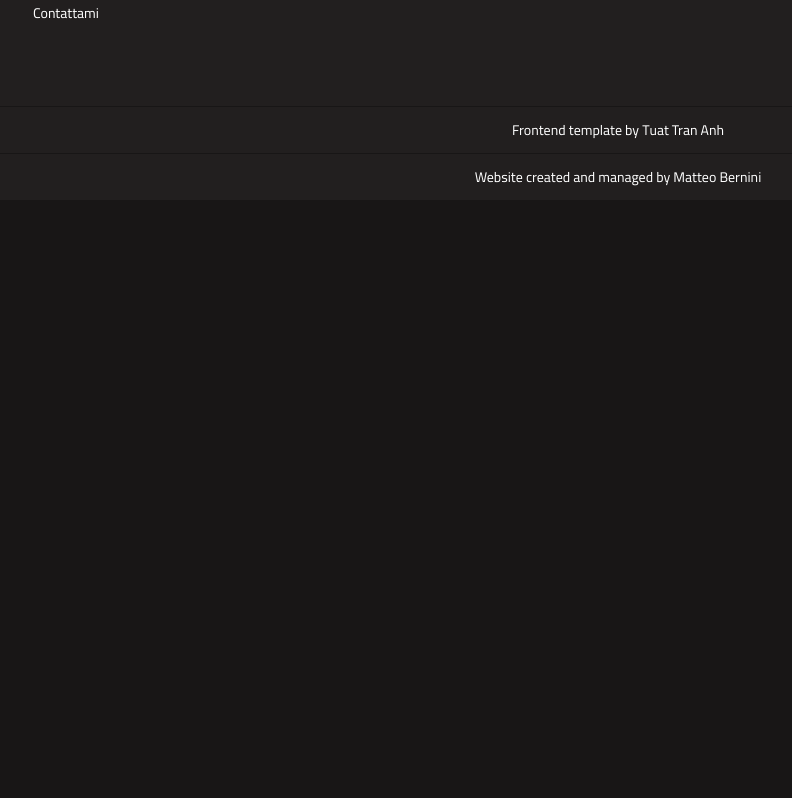
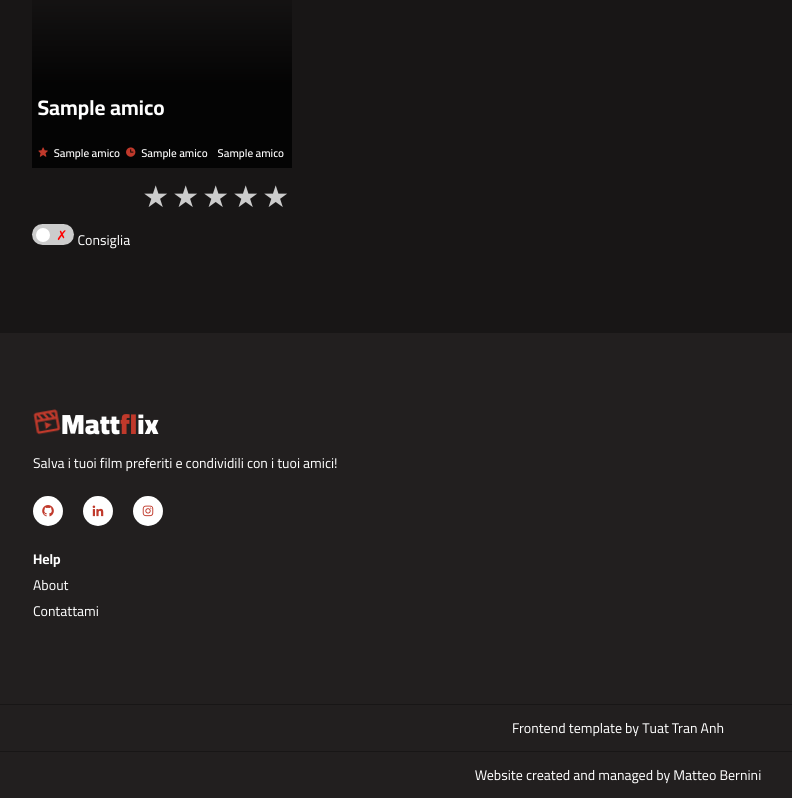
Before and after one commit to mattebernini/mattflix, a Flask app: template website/templates/profilo.html in a window 1280 px wide. Shown: the part 2400-3198 px from the top of the page, without its empty margins (22-814 px from the left). Before the commit the page ends 2586 px from the top, so only its background shows below. Run offline with Flask 3, Linux system fonts and the light colour scheme; the template is opened without the code that fills it: most values are stand-ins (such as "Sample title", 1, 10 or a date in 2020); some libraries are stand-ins or nearby versions.

Commit message:
frontend design changes

```diff
--- a/website/frontend.py
+++ b/website/frontend.py
@@ -52,4 +52,5 @@ def profilo(username_amico):
                             consigliati = get_consigliati(id_amico),
                             username_amico = username_amico,
                             id_amico = id_amico,
+                            tutti = get_tutti_film(id_amico),
                             user=current_user)
--- a/website/templates/home.html
+++ b/website/templates/home.html
@@ -6,6 +6,9 @@
         <div class="container">
             <div class="section-header">
                 Cerca
+            </div>
+            <div class="item-content-description" style="margin-bottom: 20px;">
+                Cerca un film, dagli un voto e se lo vuoi condividere con i tuoi amici clicca su consiglia.
             </div>
             <div class="box-search-box">
                 <form name="search-box" action="/" method="post">
@@ -65,6 +68,9 @@
     <!-- I tuoi film preferiti SECTION -->
     <div class="section">
         <div class="container">
+            <div class="item-content-description" style="margin-bottom: 20px;">
+                Qui puoi vedere tutti i film che hai votato e che consigli, i tuoi amici vedranno questo sul tuo profilo
+            </div>
             <div class="section-header">
                 i tuoi preferiti
             </div>
--- a/website/templates/profilo.html
+++ b/website/templates/profilo.html
@@ -14,15 +14,11 @@
             </a>
         </div>
     </div>
-    <script type="text/javascript" src="https://code.jquery.com/jquery-1.7.1.min.js"></script>
-    <script src="{{ url_for('static',filename='js/film_rating.js') }}"></script>
-    <script src="{{ url_for('static',filename='js/consiglia_film.js') }}"></script>
-    <script src="{{ url_for('static',filename='js/segui.js') }}"></script>
     <!-- I suoi film preferiti SECTION -->
     <div class="section">
         <div class="container">
             <div class="section-header">
-                preferiti
+                preferiti di {{username_amico}}
             </div>
             <div class="movies-slide carousel-nav-center owl-carousel">
                 {% for film in preferiti %}
@@ -193,4 +189,70 @@
             </div>
         </div>
         <!-- END film in comune SECTION -->
+        <!-- tutti SECTION -->
+        <div class="section">
+            <div class="container">
+                <div class="section-header">
+                    tutti ({{tutti|length}})
+                </div>
+                <div class="movies-slide carousel-nav-center owl-carousel">
+                    {% for film in tutti %}
+                    <!-- MOVIE ITEM -->
+                    <div class="movie-item-wrapper">
+                        <a target="_blank" href="https://www.imdb.com/title/tt{{film[0]}}" class="movie-item">
+                            <img src="{{film[2]}}" alt="">
+                            <div class="movie-item-content">
+                                <div class="movie-item-title">
+                                    {{film[1]}}
+                                </div>
+                                <div class="movie-infos">
+                                    <div class="movie-info">
+                                        <i class="bx bxs-star"></i>
+                                        <span>{{film[3]}}</span>
+                                    </div>
+                                    <div class="movie-info">
+                                        <i class="bx bxs-time"></i>
+                                        <span>{{film[4]}}</span>
+                                    </div>
+                                    <div class="movie-info">
+                                        <span>{{film[5]}}</span>
+                                    </div>
+                                </div>
+                            </div>
+                        </a>
+                        <form id="rate_film_{{ film[0] }}" class="rate">
+                            <input type="radio" id="star5_{{ film[0] }}" name="rate_{{ film[0] }}" value="5" />
+                            <label for="star5_{{ film[0] }}" title="text">5 stars</label>
+                            <input type="radio" id="star4_{{ film[0] }}" name="rate_{{ film[0] }}" value="4" />
+                            <label for="star4_{{ film[0] }}" title="text">4 stars</label>
+                            <input type="radio" id="star3_{{ film[0] }}" name="rate_{{ film[0] }}" value="3" />
+                            <label for="star3_{{ film[0] }}" title="text">3 stars</label>
+                            <input type="radio" id="star2_{{ film[0] }}" name="rate_{{ film[0] }}" value="2" />
+                            <label for="star2_{{ film[0] }}" title="text">2 stars</label>
+                            <input type="radio" id="star1_{{ film[0] }}" name="rate_{{ film[0] }}" value="1" />
+                            <label for="star1_{{ film[0] }}" title="text">1 star</label>
+                        </form>
+                        <form id="consiglia_film_{{ film[0] }}" class="consiglia_film_checkbox">
+                            {% if film[6] == 1 %}
+                            <input type="checkbox" name="consiglia_{{ film[0] }}" id="consiglia" checked/>
+                            {% else %}
+                            <input type="checkbox" name="consiglia_{{ film[0] }}" id="consiglia"/>
+                            {% endif %}
+                            <label for="consiglia">
+                                Consiglia
+                                <div></div>
+                            </label>
+                        </form>
+                    </div>
+                    <!-- END MOVIE ITEM -->
+                    {% endfor %}
+                </div>
+            </div>
+        </div>
+        <!-- END tutti SECTION -->
+        <script type="text/javascript" src="https://code.jquery.com/jquery-1.7.1.min.js"></script>
+        <script src="{{ url_for('static',filename='js/film_rating.js') }}"></script>
+        <script src="{{ url_for('static',filename='js/consiglia_film.js') }}"></script>
+        <script src="{{ url_for('static',filename='js/segui.js') }}"></script>
+
  {% endblock %}
--- a/website/utility.py
+++ b/website/utility.py
@@ -60,9 +60,8 @@ def get_film_data(id):
 def get_preferiti(user_id):
     results = db.session.query(Recensione.imdb_id_film, Film.title, Film.img_url, Recensione.voto_utente, Film.year, Film.tipo, Recensione.consigliato).\
             join(Film, Recensione.imdb_id_film == Film.imdb_id_film).\
-            filter(Recensione.id_utente == user_id).\
-            order_by(desc(Recensione.voto_utente)).\
-            limit(10).all()
+            filter(Recensione.id_utente == user_id, Recensione.voto_utente == 5).\
+            order_by(desc(Recensione.imdb_id_film)).all()
     return results
 
 def get_consigliati(user_id):
@@ -70,7 +69,6 @@ def get_consigliati(user_id):
             .join(Film, Recensione.imdb_id_film == Film.imdb_id_film)\
             .filter(Recensione.id_utente == user_id, Recensione.consigliato == 1)\
             .order_by(Recensione.voto_utente.desc())\
-            .limit(10)\
             .all()
     return results
 
```
